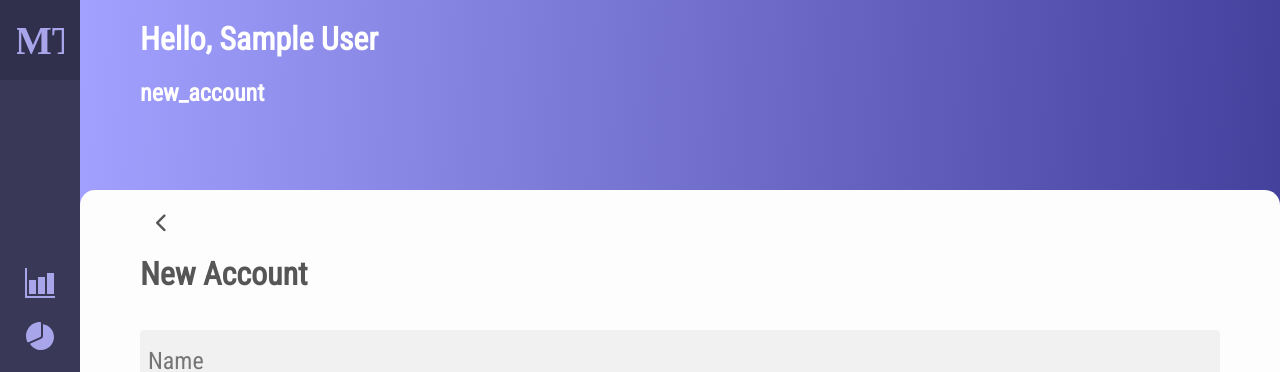
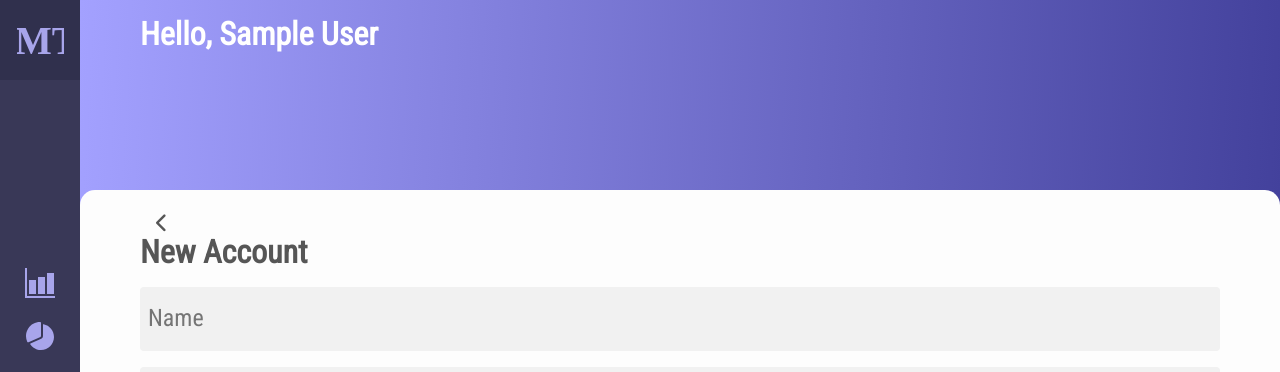
Before and after one commit to zenonn37/money, a Vue app: page /new in a window 1280 px wide. Shown: the top 372 px of the page. Built offline with nearby package versions, Linux system fonts and the light colour scheme; no server answers; sample sign-in values are in the browser's storage; what vue-datetime, vue-js-modal, vue-scroll-loader, vue-toast-notification would draw is missing.

Commit message:
updated dash accounts

```diff
--- a/src/components/Header.vue
+++ b/src/components/Header.vue
@@ -1,10 +1,11 @@
 <template>
   <header class="header">
     <div class="container">
+      <div class="header-container">
         <div class="greeting" v-if="user">
           <h1>Hello, {{ user.name }}</h1>
-        <h2>{{ $route.name }}</h2>
         </div>
+
         <div class="interactive">
           <div class="balances" v-if="$route.name === 'accounts'">
             <div class="title">Account Balance</div>
@@ -21,6 +22,7 @@
           <div class="balances" v-else-if="$route.name === 'trans.transactions'">
             <div class="title">Transactions Total</div>
             {{ balance.net | currency("$") }}
+          </div>
         </div>
       </div>
     </div>
--- a/src/components/shared/Analytic_data.vue
+++ b/src/components/shared/Analytic_data.vue
@@ -7,7 +7,8 @@
       <span>{{ basic.title }}</span>
     </div>
     <div class="analytic-number">
-      <span>{{ integer }}</span>
+      <span v-if="basic.cash">{{ integer | currency }}</span>
+      <span v-else>{{ integer }}</span>
     </div>
   </div>
 </template>
--- a/src/style/main.css
+++ b/src/style/main.css
@@ -110,6 +110,16 @@
   height: 350px;
   background: #020024;
   background: linear-gradient(273deg, #020024 0%, rgba(58, 56, 151, 0.95562) 0%, #a3a1ff 100%);
+}
+
+.header-container {
+  display: -webkit-box;
+  display: -ms-flexbox;
+  display: flex;
+  -webkit-box-pack: justify;
+      -ms-flex-pack: justify;
+          justify-content: space-between;
+  margin-top: 1rem;
 }
 
 .greeting {
@@ -629,6 +639,10 @@ img {
   max-width: 100%;
 }
 
+h1 {
+  margin: 0;
+}
+
 .app {
   display: -webkit-box;
   display: -ms-flexbox;
--- a/src/style/main.scss
+++ b/src/style/main.scss
@@ -114,6 +114,9 @@ i {
 img {
   max-width: 100%;
 }
+h1 {
+  margin: 0;
+}
 
 .app {
   display: flex;
--- a/src/style/modules/_header.scss
+++ b/src/style/modules/_header.scss
@@ -2,7 +2,7 @@ header {
   z-index: 999;
 
   width: 100%;
-  height: 21rem;
+  height: 10rem;
   background: rgb(2, 0, 36);
   background: linear-gradient(
     273deg,
@@ -15,6 +15,10 @@ header {
     font-size: 1.5rem;
     transition: all 0.3s ease-in;
   }
+}
+
+.header-container {
+  display: flex;
 }
 
 @media screen and (max-width: 1025px) {
--- a/src/style/modules/_main_header.scss
+++ b/src/style/modules/_main_header.scss
@@ -7,6 +7,11 @@
     rgba(58, 56, 151, 0.9556197478991597) 0%,
     rgba(163, 161, 255, 1) 100%
   );
+}
+.header-container {
+  display: flex;
+  justify-content: space-between;
+  margin-top: 1rem;
 }
 .greeting {
   color: $white;
--- a/src/views/accounts/Analytics.vue
+++ b/src/views/accounts/Analytics.vue
@@ -11,9 +11,8 @@
         <Analytic :basic="ana_5" :integer="analytic.deposits" />
       </div>
       <div class="analytic-row3">
-        <div class="analytic-panel"></div>
-        <div class="analytic-panel"></div>
-        <div class="analytic-panel"></div>
+        <Analytic :basic="ana_6" :integer="analytic.balance" />
+        <Analytic :basic="ana_7" :integer="analytic.daily" />
       </div>
     </div>
     <div class="chart">Chart</div>
@@ -34,31 +33,50 @@ export default {
         style: "analytic-panel",
         title: "Transactions",
         icon: "d_sign",
-        background: "icon-circle basic"
+        background: "icon-circle basic",
+        cash: false
       },
       ana_2: {
         style: "analytic-panel",
         title: "Debits",
         icon: "trend_down",
-        background: "icon-circle down"
+        background: "icon-circle down",
+        cash: false
       },
       ana_3: {
         style: "analytic-panel",
         title: "Credits",
         icon: "trend_up",
-        background: "icon-circle up"
+        background: "icon-circle up",
+        cash: false
       },
       ana_4: {
         style: "analytic-panel-wide",
         title: "Spent",
         icon: "trend_up",
-        background: "icon-circle up"
+        background: "icon-circle up",
+        cash: true
       },
       ana_5: {
         style: "analytic-panel-wide",
         title: "Deposits",
         icon: "trend_up",
-        background: "icon-circle up"
+        background: "icon-circle up",
+        cash: true
+      },
+      ana_6: {
+        style: "analytic-panel-wide",
+        title: "Monthly Balance",
+        icon: "trend_up",
+        background: "icon-circle up",
+        cash: true
+      },
+      ana_7: {
+        style: "analytic-panel-wide",
+        title: "Daily Spending",
+        icon: "trend_up",
+        background: "icon-circle up",
+        cash: true
       }
     };
   },
```
Also changed, not shown: 1 other file (tests, documents, lock files or other folders). Lines whose indentation alone changed are shown as unchanged.
